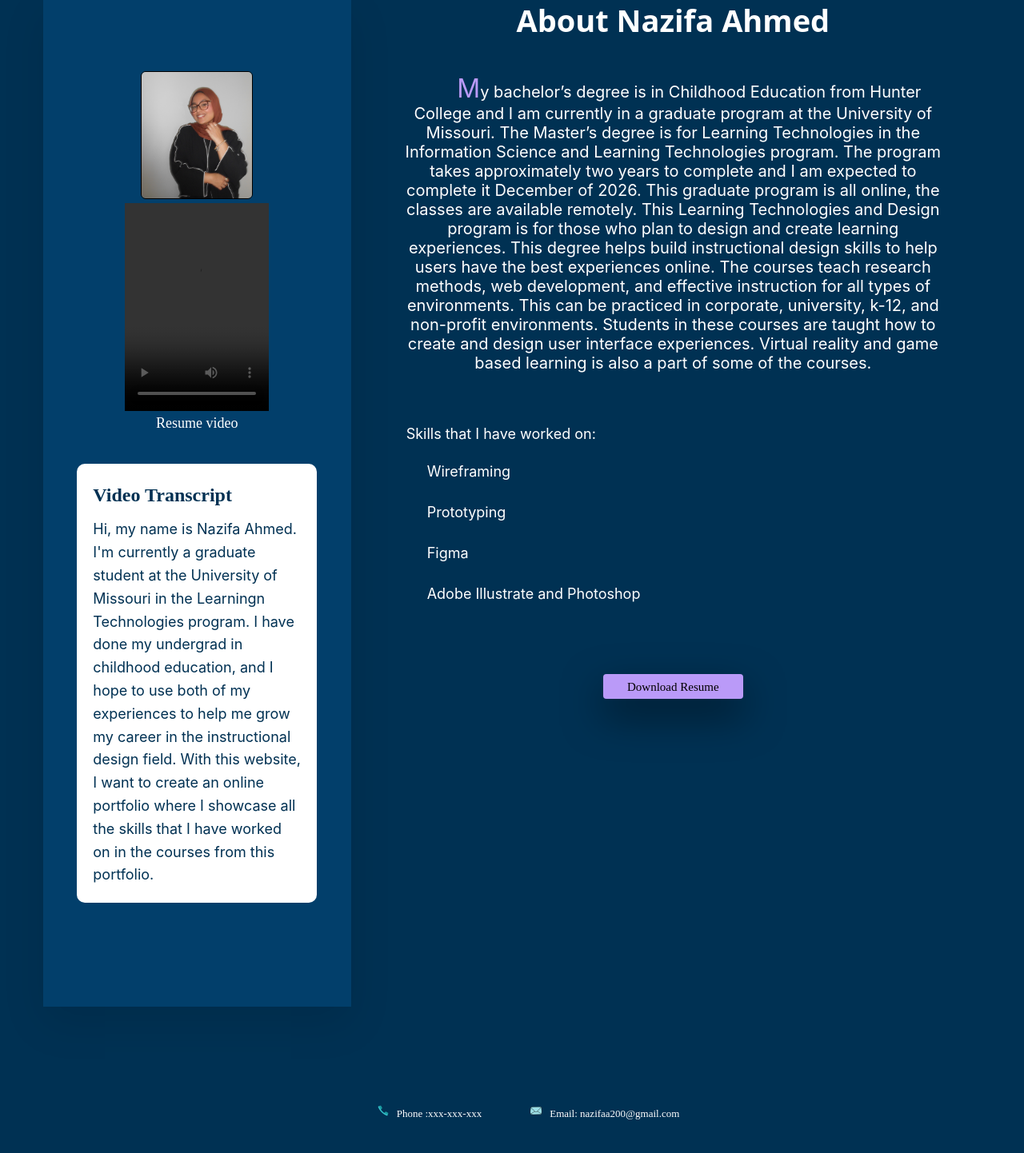
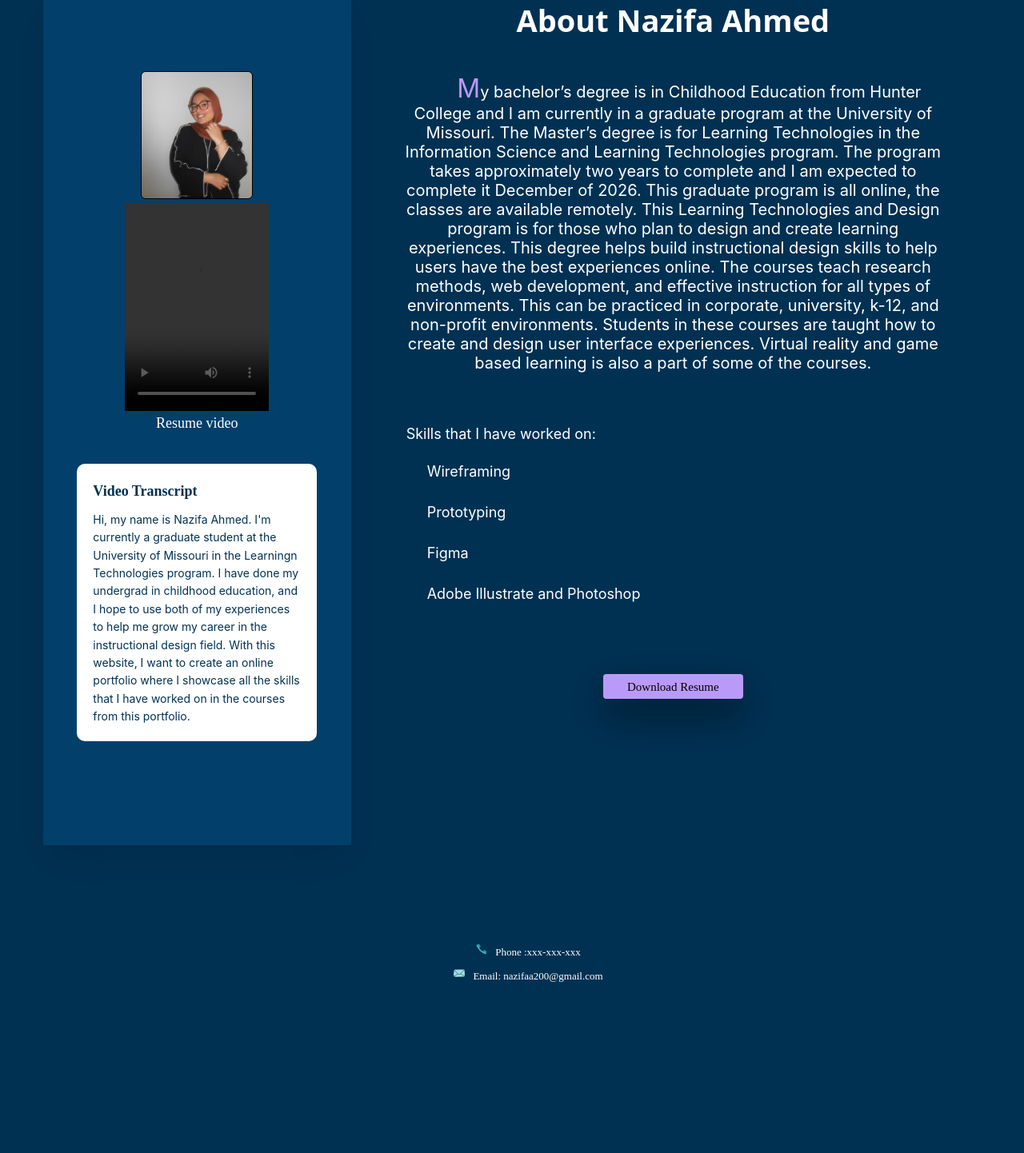
Before and after one commit to nazifaa200/nazifaa200.github.io, a PHP site: page /about.html in a window 1280 px wide. Shown: the part 273-1715 px from the top of the page at 80% size. After the commit the page ends 1501 px from the top, so only its background shows below. Run offline with PHP 8.4, Linux system fonts and the light colour scheme; some web fonts are replaced; grey boxes are pictures that could not be loaded.

Commit message:
Add files via upload

```diff
--- a/webdevelopment/about.html
+++ b/webdevelopment/about.html
@@ -37,11 +37,9 @@ Description: About page
         footer {font-family: Work sans-serif;
                 font-size: 13px;
                 color: white;
-                display: flex;
-                flex-wrap: wrap;
                 align-items:center;
                 justify-content:center;
-                gap:20px;
+                text-align:center;
                 width:100%;  }
         header {width: 100%; /*Full width*/ }
         figcaption {color: white;
@@ -64,10 +62,10 @@ Description: About page
          font-family: "Work Sans", sans-serif;
          line-height: 1.6;}
        .transcript h2 { margin-bottom: 10px;
-         font-size: 24px;
+         font-size: 18px;
          color: #003153; }
        .transcript p {color: #003153;
-         font-size: 18px;
+         font-size: 14px;
          padding: 0;
          text-indent: 0;
          text-align: left;}
--- a/webdevelopment/nav.css
+++ b/webdevelopment/nav.css
@@ -128,7 +128,10 @@ span {font-size: 20px;
 
 .footerp {padding:5px 0;
         margin:0;
-        align-items: center;}
+        align-items: center;
+        text-align:center; }
+footer {text-align:center;
+        align-items:center; }
 
 
 
```
